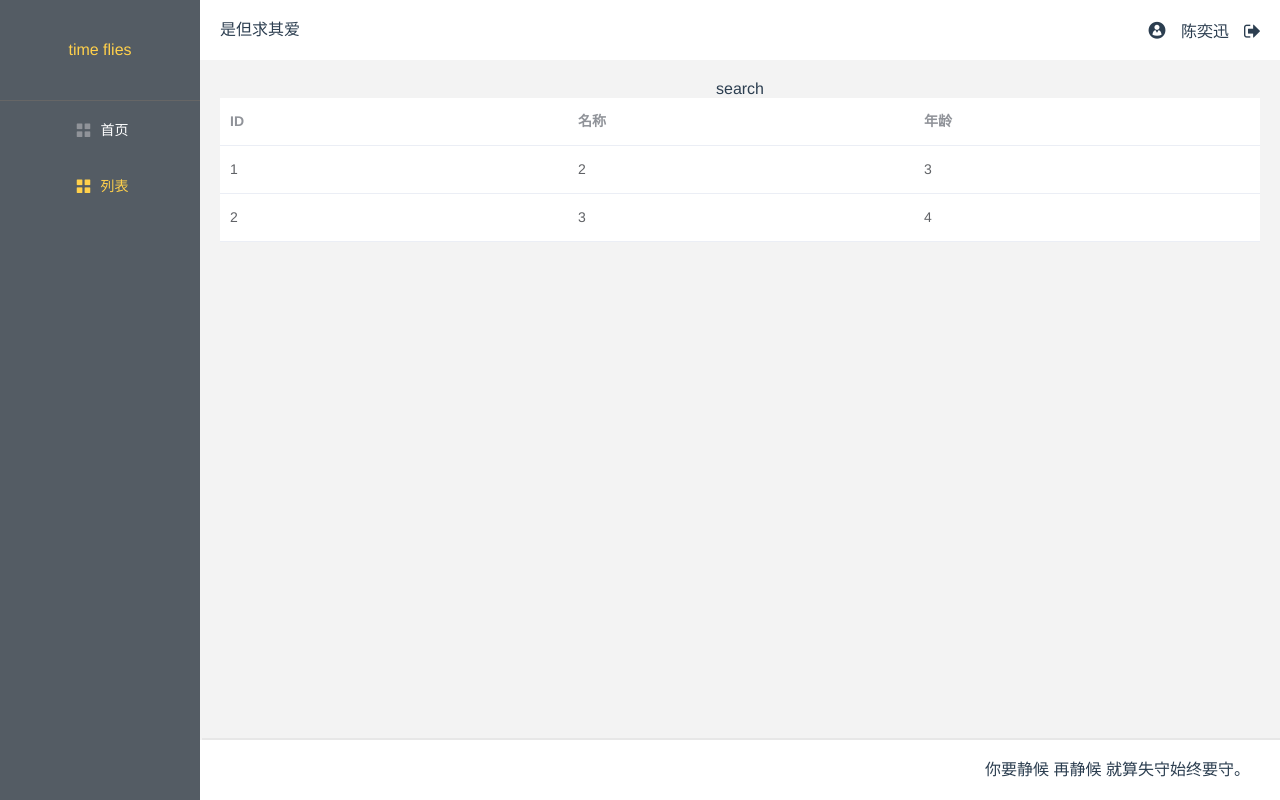
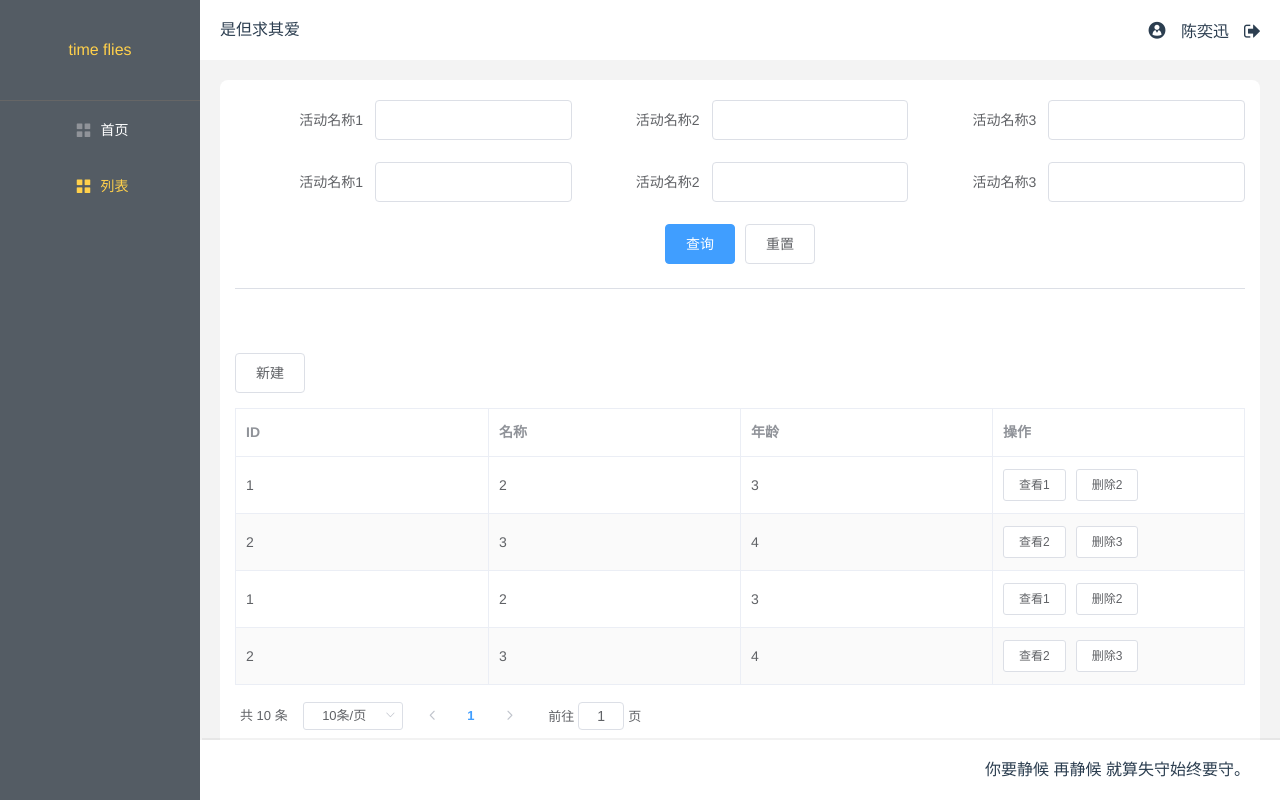
Before and after one commit to zengy1021/time-flies, a Vue app: page /adminList in a window 1280 px wide. Built offline with nearby package versions, Linux system fonts and the light colour scheme.

Commit message:
table提交

```diff
--- a/src/views/Home.vue
+++ b/src/views/Home.vue
@@ -27,11 +27,14 @@
         </div>
       </div>
     </div>
-    <el-row>
-      <el-col :span="16" class="titleInfo">
+    <el-row style="margin: 15px 8px 0 8px;">
+      <el-col :span="8" class="itemContent">
         <Zcharts />
       </el-col>
-      <el-col :span="7" :offset="1" class="titleInfo">
+      <el-col :span="8" class="itemContent">
+        <Zcharts />
+      </el-col>
+      <el-col :span="8" class="itemContent">
         <Zcharts />
       </el-col>
     </el-row>
@@ -57,7 +60,7 @@ export default {
     border-radius: 8px;
     background: #fff;
     overflow: hidden;
-    margin-top: 15px;
+    margin: 15px 8px 0 8px;
     .titleHeader {
       display: flex;
       height: 40px;
@@ -104,5 +107,12 @@ export default {
       }
     }
   }
+  .itemContent {
+    border-radius: 8px;
+    background: #fff;
+    overflow: hidden;
+    margin: 15px 8px 0 0px;
+    box-sizing: border-box;
+  }
 }
 </style>
--- a/src/views/adminList/index.vue
+++ b/src/views/adminList/index.vue
@@ -1,20 +1,95 @@
 <template>
   <div>
     <div class="search">
-      search
+      <el-form :model="form" label-width="140px">
+        <el-row>
+          <el-col :span="8">
+            <el-form-item label="活动名称1">
+              <el-input v-model="form.name1"></el-input>
+            </el-form-item>
+          </el-col>
+          <el-col :span="8">
+            <el-form-item label="活动名称2">
+              <el-input v-model="form.name2"></el-input>
+            </el-form-item>
+          </el-col>
+          <el-col :span="8">
+            <el-form-item label="活动名称3">
+              <el-input v-model="form.name3"></el-input>
+            </el-form-item>
+          </el-col>
+          <el-col :span="8">
+            <el-form-item label="活动名称1">
+              <el-input v-model="form.name1"></el-input>
+            </el-form-item>
+          </el-col>
+          <el-col :span="8">
+            <el-form-item label="活动名称2">
+              <el-input v-model="form.name2"></el-input>
+            </el-form-item>
+          </el-col>
+          <el-col :span="8">
+            <el-form-item label="活动名称3">
+              <el-input v-model="form.name3"></el-input>
+            </el-form-item>
+          </el-col>
+        </el-row>
+      </el-form>
+      <div class="btn-warp">
+        <el-button type="primary">查询</el-button>
+        <el-button>重置</el-button>
+        <el-divider></el-divider>
+      </div>
     </div>
-    <el-table :data="dataList">
-      <el-table-column prop="id" label="ID"> </el-table-column>
-      <el-table-column prop="name" label="名称"> </el-table-column>
-      <el-table-column prop="age" label="年龄"> </el-table-column>
-    </el-table>
+    <div class="tableInfo">
+      <div style="textAlign:left;margin-bottom:15px;">
+        <el-button>新建</el-button>
+      </div>
+      <el-table :data="dataList" border stripe>
+        <el-table-column prop="id" label="ID"> </el-table-column>
+        <el-table-column prop="name" label="名称"> </el-table-column>
+        <el-table-column prop="age" label="年龄"> </el-table-column>
+        <el-table-column label="操作">
+          <template slot-scope="scope">
+            <el-button size="small">查看{{ scope.row.id }}</el-button>
+            <el-button size="small">删除{{ scope.row.name }}</el-button>
+          </template>
+        </el-table-column>
+      </el-table>
+      <el-pagination
+        @size-change="handleSizeChange"
+        @current-change="handleCurrentChange"
+        :current-page.sync="pageInfo.currentPage"
+        :page-size="pageInfo.pageSize"
+        layout="total, sizes , prev, pager, next, jumper"
+        :total="pageInfo.total"
+        style="text-align: left;margin-top:15px;"
+      >
+      </el-pagination>
+    </div>
   </div>
 </template>
 <script>
 export default {
   data() {
     return {
+      form: {},
+      pageInfo: {
+        currentPage: 1,
+        pageSize: 10,
+        total: 10
+      },
       dataList: [
+        {
+          id: 1,
+          name: 2,
+          age: 3
+        },
+        {
+          id: 2,
+          name: 3,
+          age: 4
+        },
         {
           id: 1,
           name: 2,
@@ -28,7 +103,21 @@ export default {
       ]
     };
   },
-  methods: {}
+  methods: {
+    handleSizeChange() {},
+    handleCurrentChange() {}
+  }
 };
 </script>
-<style lang="scss" scoped></style>
+<style lang="scss" scoped>
+.search {
+  background: #fff;
+  padding: 20px 15px;
+  border-radius: 8px 8px 0 0;
+}
+.tableInfo {
+  background: #fff;
+  padding: 20px 15px;
+  border-radius: 0 0 8px 8px;
+}
+</style>
```
